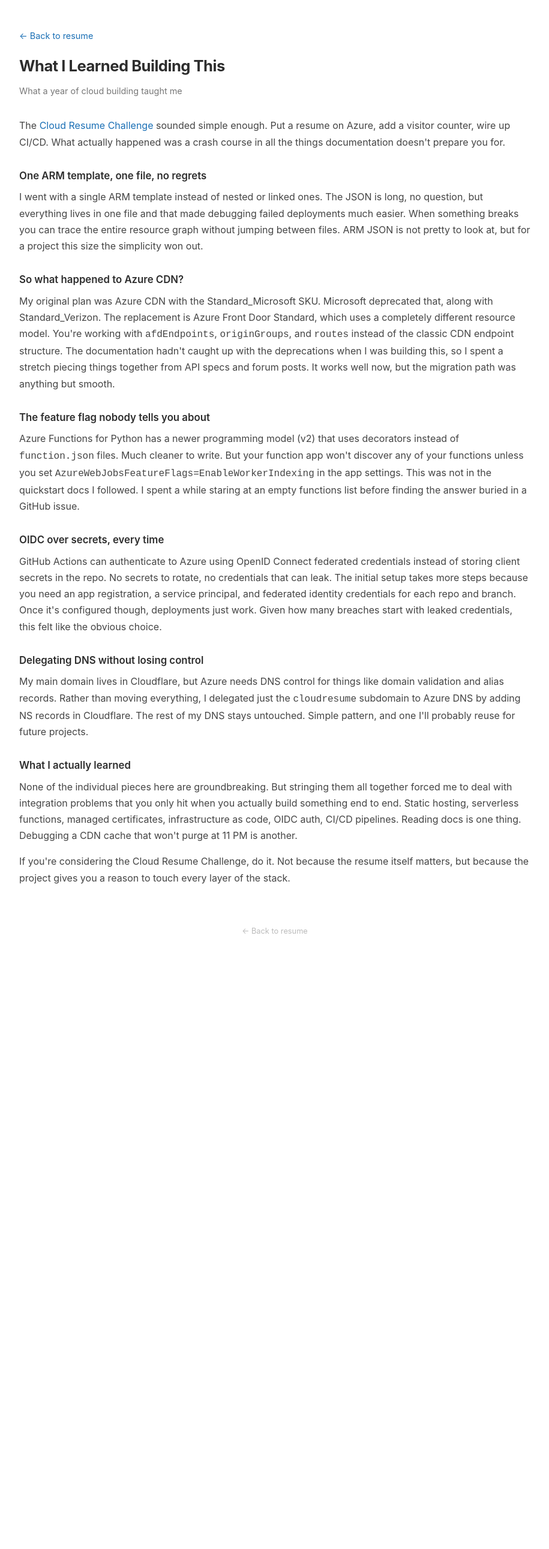
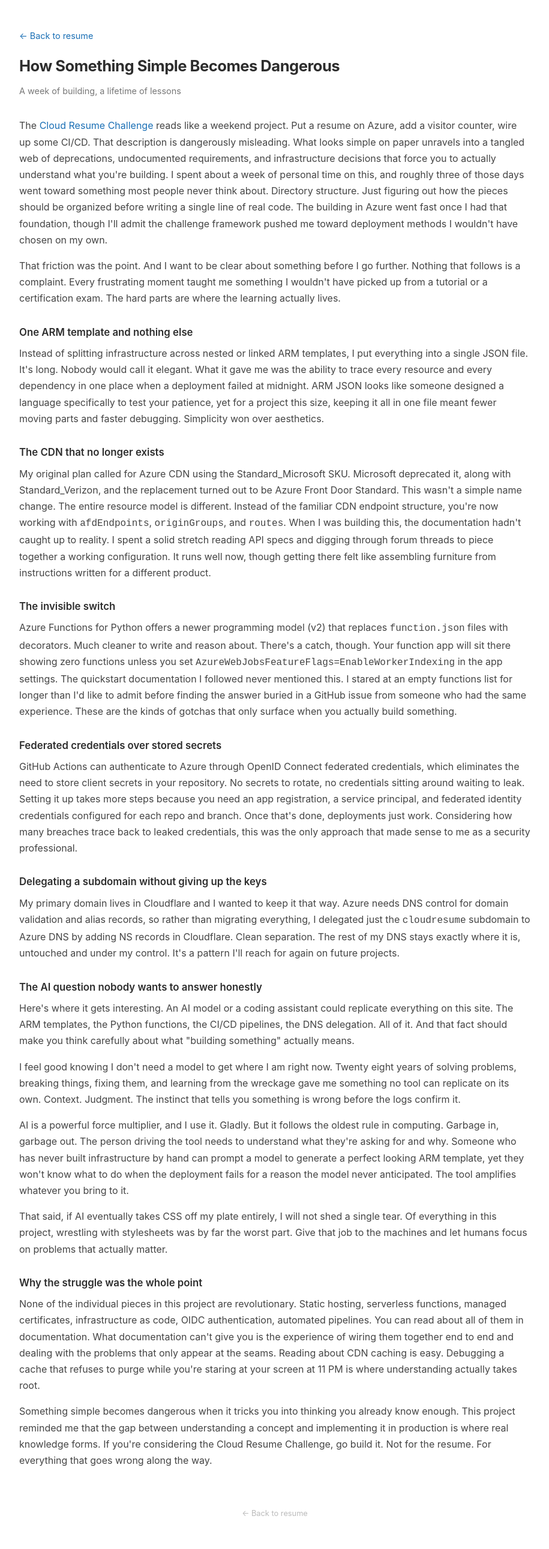
Before and after one commit to cswilsnetex/cloudresume, a plain HTML site: page reflection/index.html in a window 1280 px wide. Shown: the whole page at 60% size, without its empty margins (182-1097 px from the left). Before the commit the page ends 1612 px from the top, so only its background shows below. Drawn offline with Linux system fonts and the light colour scheme; a web font is replaced by a local one.

Commit message:
Add dedication styling and refresh site content

```diff
--- a/css/style.css
+++ b/css/style.css
@@ -1,3 +1,5 @@
+@import url('https://fonts.googleapis.com/css2?family=GFS+Didot&display=swap');
+
 * {
     margin: 0;
     padding: 0;
@@ -159,6 +161,26 @@
     margin-bottom: 4px;
 }
 
+.dedication {
+    margin-top: 24px;
+    font-family: 'GFS Didot', serif;
+    font-size: 0.65rem;
+    font-weight: 700;
+    color: #d4d4d4;
+    letter-spacing: 2px;
+    opacity: 0.6;
+}
+
+.dedication a {
+    color: inherit;
+    text-decoration: none;
+}
+
+.dedication a:hover {
+    opacity: 1;
+    color: #bbb;
+}
+
 .note {
     font-size: 0.8rem;
     color: #bbb;
--- a/reflection/index.html
+++ b/reflection/index.html
@@ -50,45 +50,63 @@
 <body>
     <main>
         <a href="/" class="back-link">&larr; Back to resume</a>
-        <h1 class="reflection-title">What I Learned Building This</h1>
-        <p class="reflection-date">What a year of cloud building taught me</p>
+        <h1 class="reflection-title">How Something Simple Becomes Dangerous</h1>
+        <p class="reflection-date">A week of building, a lifetime of lessons</p>
 
         <div class="reflection-body">
             <p>
-                The <a href="https://cloudresumechallenge.dev/docs/the-challenge/azure/" target="_blank" rel="noopener noreferrer">Cloud Resume Challenge</a> sounded simple enough. Put a resume on Azure, add a visitor counter, wire up CI/CD. What actually happened was a crash course in all the things documentation doesn't prepare you for.
+                The <a href="https://cloudresumechallenge.dev/docs/the-challenge/azure/" target="_blank" rel="noopener noreferrer">Cloud Resume Challenge</a> reads like a weekend project. Put a resume on Azure, add a visitor counter, wire up some CI/CD. That description is dangerously misleading. What looks simple on paper unravels into a tangled web of deprecations, undocumented requirements, and infrastructure decisions that force you to actually understand what you're building. I spent about a week of personal time on this, and roughly three of those days went toward something most people never think about. Directory structure. Just figuring out how the pieces should be organized before writing a single line of real code. The building in Azure went fast once I had that foundation, though I'll admit the challenge framework pushed me toward deployment methods I wouldn't have chosen on my own.
             </p>
 
-            <h3>One ARM template, one file, no regrets</h3>
             <p>
-                I went with a single ARM template instead of nested or linked ones. The JSON is long, no question, but everything lives in one file and that made debugging failed deployments much easier. When something breaks you can trace the entire resource graph without jumping between files. ARM JSON is not pretty to look at, but for a project this size the simplicity won out.
+                That friction was the point. And I want to be clear about something before I go further. Nothing that follows is a complaint. Every frustrating moment taught me something I wouldn't have picked up from a tutorial or a certification exam. The hard parts are where the learning actually lives.
             </p>
 
-            <h3>So what happened to Azure CDN?</h3>
+            <h3>One ARM template and nothing else</h3>
             <p>
-                My original plan was Azure CDN with the Standard_Microsoft SKU. Microsoft deprecated that, along with Standard_Verizon. The replacement is Azure Front Door Standard, which uses a completely different resource model. You're working with <code>afdEndpoints</code>, <code>originGroups</code>, and <code>routes</code> instead of the classic CDN endpoint structure. The documentation hadn't caught up with the deprecations when I was building this, so I spent a stretch piecing things together from API specs and forum posts. It works well now, but the migration path was anything but smooth.
+                Instead of splitting infrastructure across nested or linked ARM templates, I put everything into a single JSON file. It's long. Nobody would call it elegant. What it gave me was the ability to trace every resource and every dependency in one place when a deployment failed at midnight. ARM JSON looks like someone designed a language specifically to test your patience, yet for a project this size, keeping it all in one file meant fewer moving parts and faster debugging. Simplicity won over aesthetics.
             </p>
 
-            <h3>The feature flag nobody tells you about</h3>
+            <h3>The CDN that no longer exists</h3>
             <p>
-                Azure Functions for Python has a newer programming model (v2) that uses decorators instead of <code>function.json</code> files. Much cleaner to write. But your function app won't discover any of your functions unless you set <code>AzureWebJobsFeatureFlags=EnableWorkerIndexing</code> in the app settings. This was not in the quickstart docs I followed. I spent a while staring at an empty functions list before finding the answer buried in a GitHub issue.
+                My original plan called for Azure CDN using the Standard_Microsoft SKU. Microsoft deprecated it, along with Standard_Verizon, and the replacement turned out to be Azure Front Door Standard. This wasn't a simple name change. The entire resource model is different. Instead of the familiar CDN endpoint structure, you're now working with <code>afdEndpoints</code>, <code>originGroups</code>, and <code>routes</code>. When I was building this, the documentation hadn't caught up to reality. I spent a solid stretch reading API specs and digging through forum threads to piece together a working configuration. It runs well now, though getting there felt like assembling furniture from instructions written for a different product.
             </p>
 
-            <h3>OIDC over secrets, every time</h3>
+            <h3>The invisible switch</h3>
             <p>
-                GitHub Actions can authenticate to Azure using OpenID Connect federated credentials instead of storing client secrets in the repo. No secrets to rotate, no credentials that can leak. The initial setup takes more steps because you need an app registration, a service principal, and federated identity credentials for each repo and branch. Once it's configured though, deployments just work. Given how many breaches start with leaked credentials, this felt like the obvious choice.
+                Azure Functions for Python offers a newer programming model (v2) that replaces <code>function.json</code> files with decorators. Much cleaner to write and reason about. There's a catch, though. Your function app will sit there showing zero functions unless you set <code>AzureWebJobsFeatureFlags=EnableWorkerIndexing</code> in the app settings. The quickstart documentation I followed never mentioned this. I stared at an empty functions list for longer than I'd like to admit before finding the answer buried in a GitHub issue from someone who had the same experience. These are the kinds of gotchas that only surface when you actually build something.
             </p>
 
-            <h3>Delegating DNS without losing control</h3>
+            <h3>Federated credentials over stored secrets</h3>
             <p>
-                My main domain lives in Cloudflare, but Azure needs DNS control for things like domain validation and alias records. Rather than moving everything, I delegated just the <code>cloudresume</code> subdomain to Azure DNS by adding NS records in Cloudflare. The rest of my DNS stays untouched. Simple pattern, and one I'll probably reuse for future projects.
+                GitHub Actions can authenticate to Azure through OpenID Connect federated credentials, which eliminates the need to store client secrets in your repository. No secrets to rotate, no credentials sitting around waiting to leak. Setting it up takes more steps because you need an app registration, a service principal, and federated identity credentials configured for each repo and branch. Once that's done, deployments just work. Considering how many breaches trace back to leaked credentials, this was the only approach that made sense to me as a security professional.
             </p>
 
-            <h3>What I actually learned</h3>
+            <h3>Delegating a subdomain without giving up the keys</h3>
             <p>
-                None of the individual pieces here are groundbreaking. But stringing them all together forced me to deal with integration problems that you only hit when you actually build something end to end. Static hosting, serverless functions, managed certificates, infrastructure as code, OIDC auth, CI/CD pipelines. Reading docs is one thing. Debugging a CDN cache that won't purge at 11 PM is another.
+                My primary domain lives in Cloudflare and I wanted to keep it that way. Azure needs DNS control for domain validation and alias records, so rather than migrating everything, I delegated just the <code>cloudresume</code> subdomain to Azure DNS by adding NS records in Cloudflare. Clean separation. The rest of my DNS stays exactly where it is, untouched and under my control. It's a pattern I'll reach for again on future projects.
+            </p>
+
+            <h3>The AI question nobody wants to answer honestly</h3>
+            <p>
+                Here's where it gets interesting. An AI model or a coding assistant could replicate everything on this site. The ARM templates, the Python functions, the CI/CD pipelines, the DNS delegation. All of it. And that fact should make you think carefully about what "building something" actually means.
             </p>
             <p>
-                If you're considering the Cloud Resume Challenge, do it. Not because the resume itself matters, but because the project gives you a reason to touch every layer of the stack.
+                I feel good knowing I don't need a model to get where I am right now. Twenty eight years of solving problems, breaking things, fixing them, and learning from the wreckage gave me something no tool can replicate on its own. Context. Judgment. The instinct that tells you something is wrong before the logs confirm it.
+            </p>
+            <p>
+                AI is a powerful force multiplier, and I use it. Gladly. But it follows the oldest rule in computing. Garbage in, garbage out. The person driving the tool needs to understand what they're asking for and why. Someone who has never built infrastructure by hand can prompt a model to generate a perfect looking ARM template, yet they won't know what to do when the deployment fails for a reason the model never anticipated. The tool amplifies whatever you bring to it.
+            </p>
+            <p>
+                That said, if AI eventually takes CSS off my plate entirely, I will not shed a single tear. Of everything in this project, wrestling with stylesheets was by far the worst part. Give that job to the machines and let humans focus on problems that actually matter.
+            </p>
+
+            <h3>Why the struggle was the whole point</h3>
+            <p>
+                None of the individual pieces in this project are revolutionary. Static hosting, serverless functions, managed certificates, infrastructure as code, OIDC authentication, automated pipelines. You can read about all of them in documentation. What documentation can't give you is the experience of wiring them together end to end and dealing with the problems that only appear at the seams. Reading about CDN caching is easy. Debugging a cache that refuses to purge while you're staring at your screen at 11 PM is where understanding actually takes root.
+            </p>
+            <p>
+                Something simple becomes dangerous when it tricks you into thinking you already know enough. This project reminded me that the gap between understanding a concept and implementing it in production is where real knowledge forms. If you're considering the Cloud Resume Challenge, go build it. Not for the resume. For everything that goes wrong along the way.
             </p>
         </div>
     </main>
```
Also changed, not shown: index.html (+8 -5 lines).
